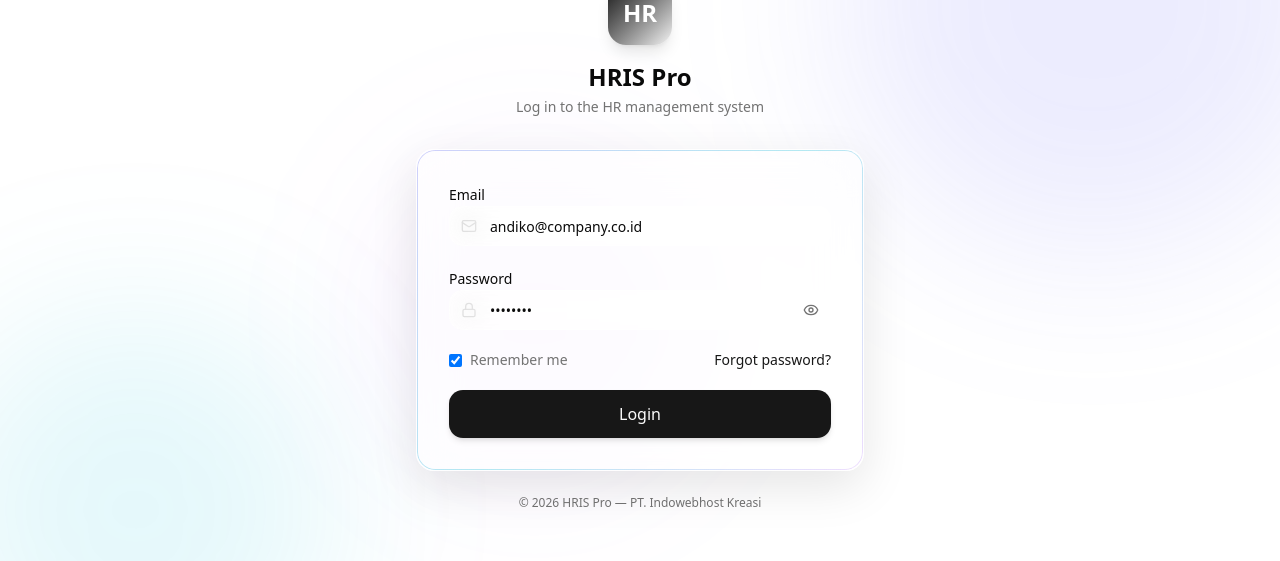
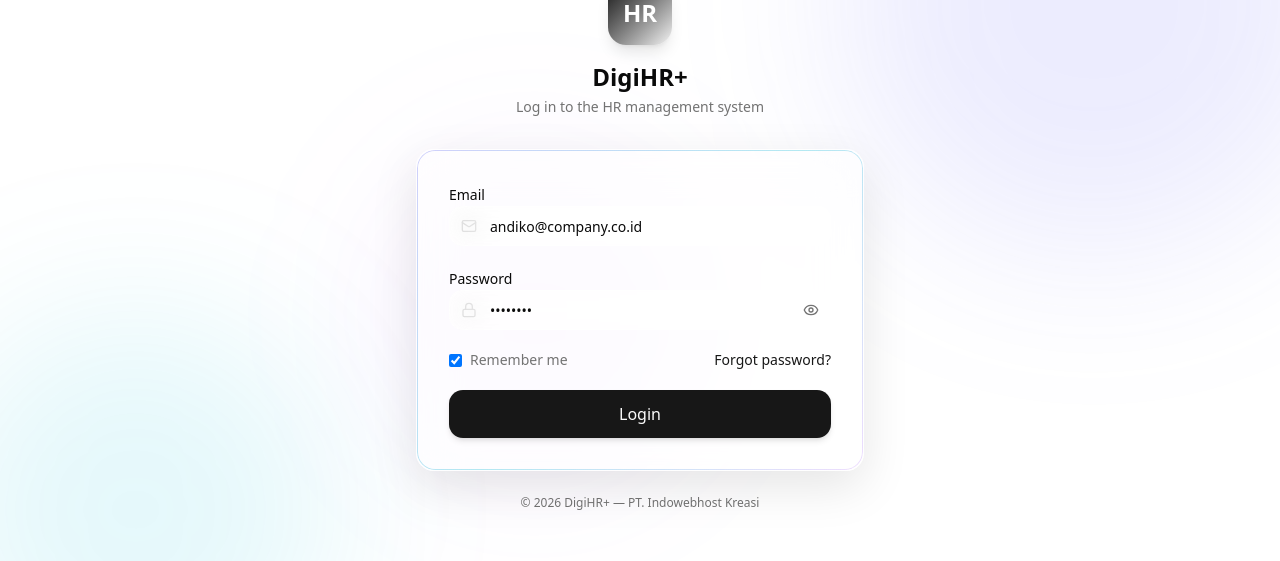
Before and after one commit to antor0/iweka-hr, a Next.js app: page /login in a window 1280 px wide. Shown: the part 154-715 px from the top of the page. Built offline with nearby package versions, Linux system fonts and the light colour scheme.

Commit message:
Change Branding to DigiHR+

```diff
--- a/src/app/(auth)/login/page.tsx
+++ b/src/app/(auth)/login/page.tsx
@@ -53,7 +53,7 @@
                     <div className="inline-flex h-16 w-16 items-center justify-center rounded-2xl bg-gradient-to-br from-primary to-accent text-white font-bold text-2xl mb-4 shadow-lg">
                         HR
                     </div>
-                    <h1 className="text-2xl font-bold text-foreground">HRIS Pro</h1>
+                    <h1 className="text-2xl font-bold text-foreground">DigiHR+</h1>
                     <p className="text-sm text-muted-foreground mt-1">
                         Log in to the HR management system
                     </p>
@@ -119,7 +119,7 @@
                 </div>
 
                 <p className="text-center text-xs text-muted-foreground mt-6">
-                    © 2026 HRIS Pro — PT. Indowebhost Kreasi
+                    © 2026 DigiHR+ — PT. Indowebhost Kreasi
                 </p>
             </div>
         </div>
--- a/src/app/layout.tsx
+++ b/src/app/layout.tsx
@@ -18,7 +18,7 @@
 });
 
 export const metadata: Metadata = {
-  title: "HRIS Pro — Human Resource Information System",
+  title: "DigiHR+ — Human Resource Information System",
   description:
     "Sistem manajemen SDM terintegrasi untuk perusahaan Indonesia. Kelola karyawan, penggajian, kehadiran, cuti, PPh 21, dan BPJS dalam satu platform.",
   keywords: [
--- a/src/components/layout/sidebar.tsx
+++ b/src/components/layout/sidebar.tsx
@@ -159,7 +159,7 @@
                 {!collapsed && (
                     <div className="flex flex-col overflow-hidden animate-fade-in">
                         <span className="text-sm font-bold text-foreground tracking-tight">
-                            HRIS Pro
+                            DigiHR+
                         </span>
                         <span className="text-[10px] text-muted-foreground">
                             Human Resources
```
Also changed, not shown: 2 other files (tests, documents, lock files or other folders).
